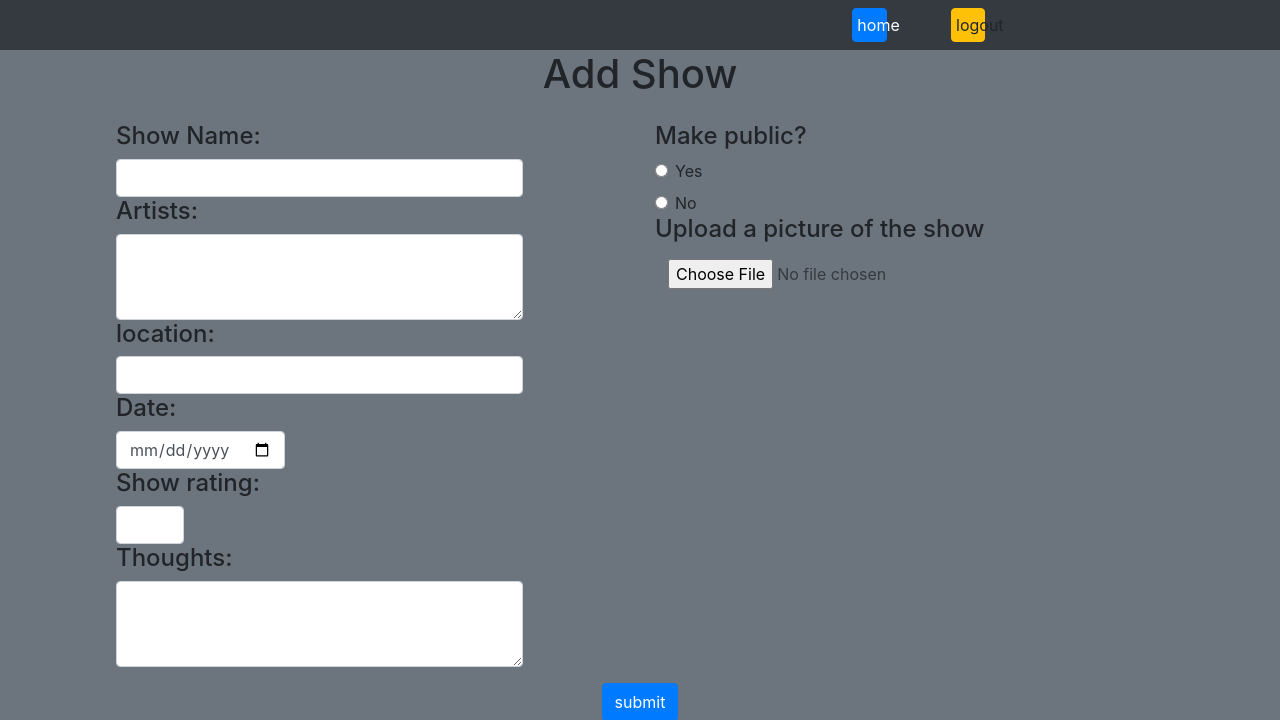
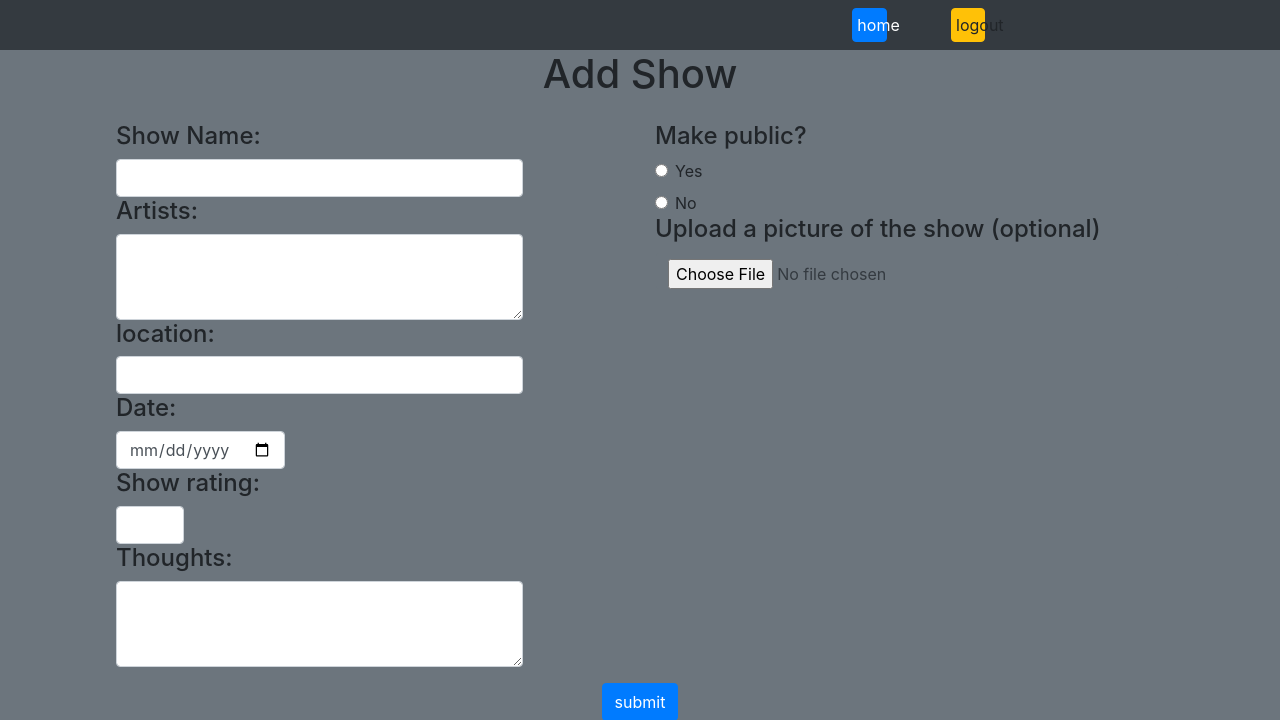
Before and after one commit to ChaseChiga/Concert_Hall, a Flask app: template app/templates/add.html in a window 1280 px wide. Shown: the top 720 px of the page. Run offline with Flask 3, Linux system fonts and the light colour scheme; the template is opened without the code that fills it, so the values that code supplies are empty; parts of the project's set-up code (start-up, migrations or seed data) failed here and were passed over; some libraries are stand-ins or nearby versions.

Commit message:
changing language to make clear what is optional.

```diff
--- a/app/templates/add.html
+++ b/app/templates/add.html
@@ -80,7 +80,7 @@
                             </div>
                         </div>
                             <h4>
-                                <label for="file_name" class="form-lable">Upload a picture of the show</label>
+                                <label for="file_name" class="form-lable">Upload a picture of the show (optional)</label>
                                 <input type="file" name="file_name" id="file_name" class="form-control bg-secondary border border-secondary text-dark">
                             </h4>
                     </div>
--- a/app/templates/edit.html
+++ b/app/templates/edit.html
@@ -79,7 +79,7 @@
                             </div>
                         </div>
                         <h4>
-                            <label for="file_name" class="form-lable">upload a picture of the show</label>
+                            <label for="file_name" class="form-lable">upload a picture of the show (optional)</label>
                             <input type="file" name="file_name" id="file_name" {% if show.file_name != None %} value="{{show.file_name}}" {% endif %} class="form-control bg-secondary border border-secondary text-dark">
                         </h4>
                         {% if show.file_name !=  None %}
```
